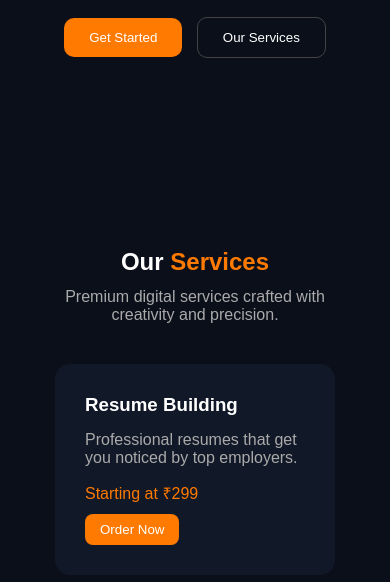
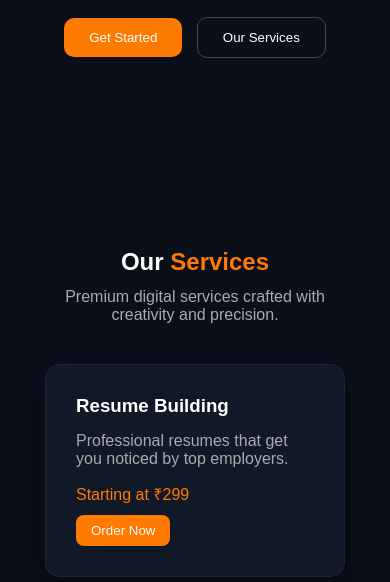
Before and after one commit to Deena0506/Techcreatez, a website with bundled scripts: page index.html in a window 390 px wide. Shown: the part 518-1100 px from the top of the page. Built offline with nearby package versions, Linux system fonts and the light colour scheme.

Commit message:
Add files via upload

```diff
--- a/style.css
+++ b/style.css
@@ -235,8 +235,11 @@ nav a:hover::after {
   background: #111827;
   padding: 30px;
   border-radius: 15px;
-  width: 280px;
+  width: 100%;
+  max-width: 420px;
   text-align: left;
+  border: 1px solid rgba(255,255,255,0.05);
+  box-shadow: 0 10px 30px rgba(0,0,0,0.4);
 }
 
 .card h3 {
@@ -260,6 +263,12 @@ nav a:hover::after {
   padding: 8px 15px;
   border-radius: 8px;
   color: white;
+}
+
+@media (max-width: 768px) {
+  .card {
+    max-width: 100%;
+  }
 }
 
 /* Order */
```
